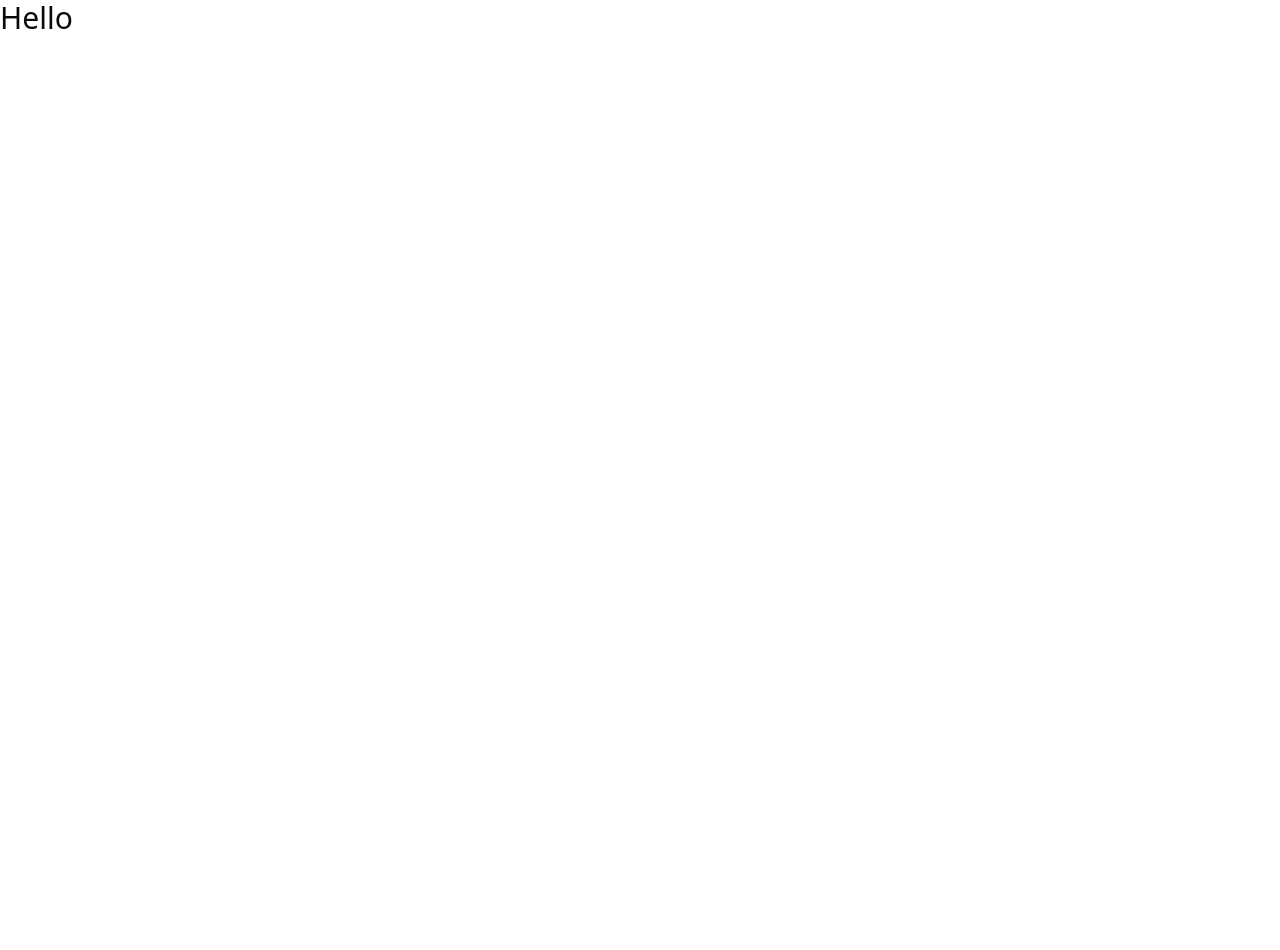
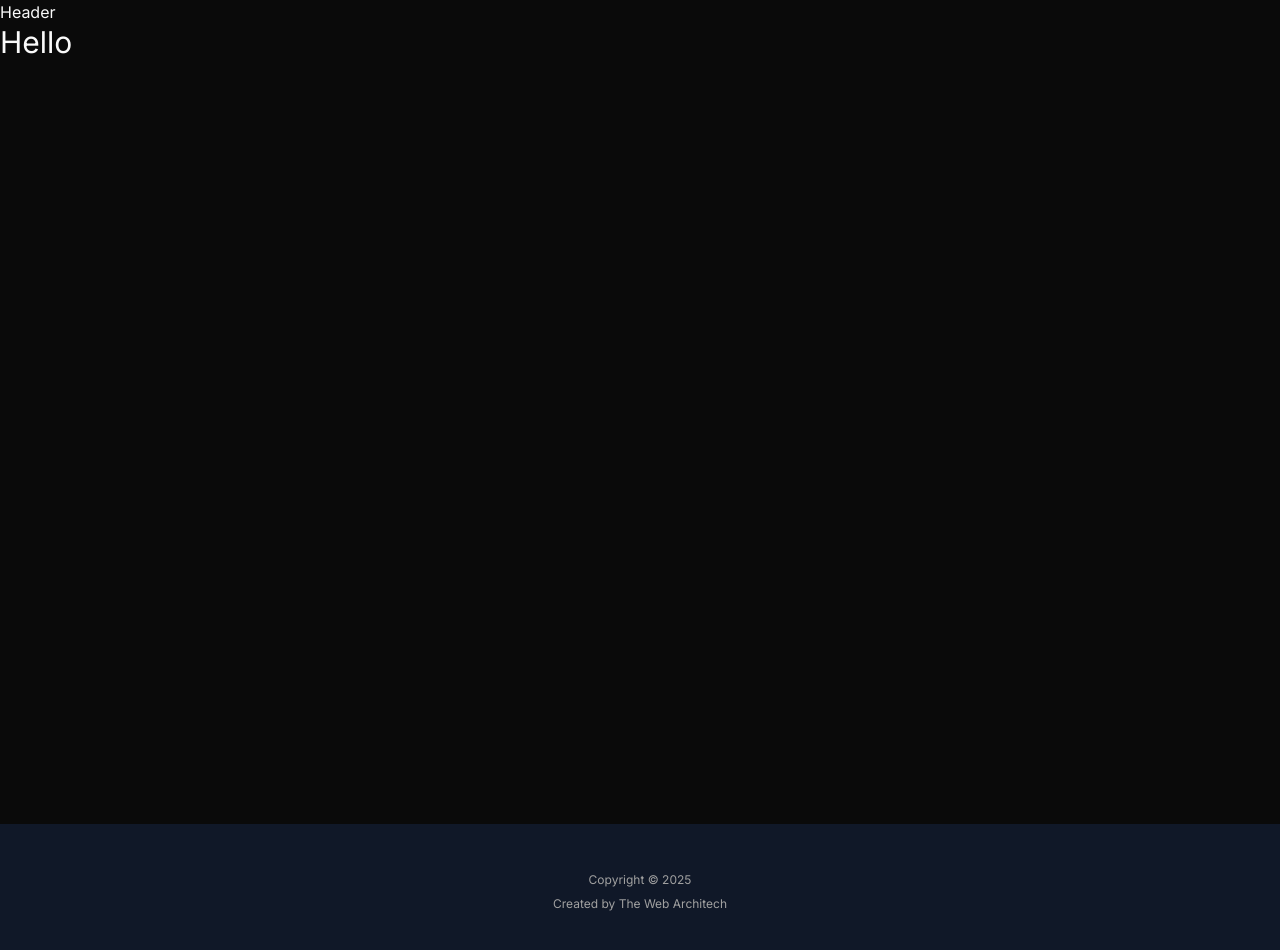
Before and after one commit to JerryDoran/ai-expense-tracker, a Next.js app: page / in a window 1280 px wide. Shown: the top 950 px of the page. Before the commit the page ends 800 px from the top, so only its background shows below. Built offline with nearby package versions, Linux system fonts and the light colour scheme.

Commit message:
Add header and footer components; update layout and metadata

```diff
--- a/app/layout.js
+++ b/app/layout.js
@@ -1,28 +1,22 @@
-import { Geist, Geist_Mono } from "next/font/google";
-import "./globals.css";
+import Footer from '@/components/footer';
+import './globals.css';
+import { Inter } from 'next/font/google';
+import Header from '@/components/header';
 
-const geistSans = Geist({
-  variable: "--font-geist-sans",
-  subsets: ["latin"],
-});
-
-const geistMono = Geist_Mono({
-  variable: "--font-geist-mono",
-  subsets: ["latin"],
-});
+const inter = Inter({ subsets: ['latin'] });
 
 export const metadata = {
-  title: "Create Next App",
-  description: "Generated by create next app",
+  title: 'Finance Maestro',
+  description: 'Your personal finance assistant',
 };
 
 export default function RootLayout({ children }) {
   return (
-    <html lang="en">
-      <body
-        className={`${geistSans.variable} ${geistMono.variable} antialiased`}
-      >
-        {children}
+    <html lang='en' className='dark'>
+      <body className={`${inter.className}`}>
+        <Header />
+        <main className='min-h-screen'>{children}</main>
+        <Footer />
       </body>
     </html>
   );
--- /dev/null
+++ b/components/footer.jsx
@@ -0,0 +1,14 @@
+export default function Footer() {
+  return (
+    <footer className='bg-gray-900 py-12'>
+      <div className='container mx-auto text-center flex flex-col items-center space-y-2'>
+        <p className='text-center text-muted-foreground text-xs'>
+          Copyright &copy; {new Date().getFullYear()}
+        </p>
+        <p className='text-center text-muted-foreground text-xs'>
+          Created by The Web Architech
+        </p>
+      </div>
+    </footer>
+  );
+}
--- /dev/null
+++ b/components/header.jsx
@@ -0,0 +1,3 @@
+export default function Header() {
+  return <div>Header</div>;
+}
--- a/next.config.mjs
+++ b/next.config.mjs
@@ -1,4 +1,4 @@
 /** @type {import('next').NextConfig} */
-const nextConfig = {};
+const nextConfig = { devIndicators: false };
 
 export default nextConfig;
```
